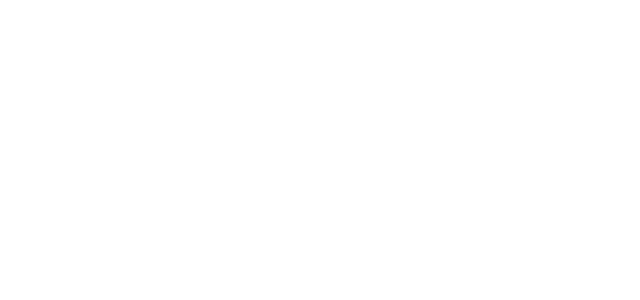
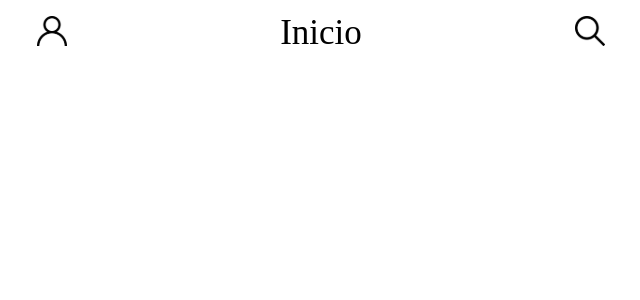
Before and after one commit to tryber/sd-04-recipes-app-13, a React (Create React App) app: page / in a window 1280 px wide. Shown: the top 300 px of the page, without its empty margins (318-958 px from the left). Built offline with nearby package versions, Linux system fonts and the light colour scheme.

Commit message:
CSS Basic

```diff
--- a/src/App.js
+++ b/src/App.js
@@ -1,9 +1,11 @@
 import React from 'react';
+import Header from './components/Header/Header';
 // import { Switch, Route } from 'react-router-dom';
 
 function App() {
   return (
     <div>
+      <Header title="Inicio" search />
       {/* <Switch>
         <Route exact path="/" component={LoginScreen} />
         <Route exact path="/comidas" component={FoodScreen} />
--- a/src/components/Header/Header.js
+++ b/src/components/Header/Header.js
@@ -4,6 +4,7 @@ import { Redirect } from 'react-router-dom';
 import Icons from '../Icons';
 import ProfileIcon from '../../images/profileIcon.svg';
 import SearchIcon from '../../images/searchIcon.svg';
+import './styles.css';
 
 const Header = ({ title, search }) => {
   const profileBtn = () => <Redirect to="/perfil" />;
@@ -15,12 +16,11 @@ const Header = ({ title, search }) => {
 
   return (
     <header>
-      <div>
       <Icons
         testid="profile-top-btn"
         src={ProfileIcon}
         alt="Ícone do Perfil"
-          onClick={profileBtn}
+        onClick={profileBtn()}
       />
       <h1 data-testid="page-title">{title}</h1>
       {search ? (
@@ -30,8 +30,9 @@ const Header = ({ title, search }) => {
           alt="Ícone de Pesquisa"
           onClick={searchBtn}
         />
-        ) : null}
-      </div>
+      ) : (
+        <div />
+      )}
     </header>
   );
 };
--- /dev/null
+++ b/src/components/Header/styles.css
@@ -0,0 +1,23 @@
+header {
+  display: flex;
+  justify-content: space-between;
+  align-items: center;
+  margin-top: 15rem;
+}
+
+header h1 {
+  flex-grow: 3;
+  font-size: 35rem;
+  text-align: center;
+}
+
+header h1 ~ div {
+  width: 62rem;
+}
+
+header button {
+  padding: 0 15rem;
+  background: none;
+  border: none;
+  cursor: pointer;
+}
--- a/src/components/Icons.js
+++ b/src/components/Icons.js
@@ -1,12 +1,12 @@
 import React from 'react';
 import PropTypes from 'prop-types';
 
-const Icons = ({
-  testId, src, alt, onClick,
-}) => (
-  <button type="button" data-testid={testId} onClick={onClick}>
-    <img src={src} alt={alt} />
-  </button>
+const Icons = ({ testId, src, alt, onClick }) => (
+  <div>
+    <button type="button" submit data-testid={testId} onClick={onClick}>
+      <img src={src} alt={alt} />
+    </button>
+  </div>
 );
 
 Icons.propTypes = {
--- a/src/index.css
+++ /dev/null
@@ -1,13 +0,0 @@
-body {
-  margin: 0;
-  font-family: -apple-system, BlinkMacSystemFont, 'Segoe UI', 'Roboto', 'Oxygen',
-    'Ubuntu', 'Cantarell', 'Fira Sans', 'Droid Sans', 'Helvetica Neue',
-    sans-serif;
-  -webkit-font-smoothing: antialiased;
-  -moz-osx-font-smoothing: grayscale;
-}
-
-code {
-  font-family: source-code-pro, Menlo, Monaco, Consolas, 'Courier New',
-    monospace;
-}
--- a/src/index.js
+++ b/src/index.js
@@ -1,7 +1,7 @@
 import React from 'react';
 import { BrowserRouter } from 'react-router-dom';
 import ReactDOM from 'react-dom';
-import './index.css';
+import './styles/reset.css';
 import App from './App';
 import * as serviceWorker from './serviceWorker';
 
--- /dev/null
+++ b/src/styles/reset.css
@@ -0,0 +1,138 @@
+/* http://meyerweb.com/eric/tools/css/reset/
+   v2.0 | 20110126
+   License: none (public domain)
+*/
+
+html,
+body,
+div,
+span,
+applet,
+object,
+iframe,
+h1,
+h2,
+h3,
+h4,
+h5,
+h6,
+p,
+blockquote,
+pre,
+a,
+abbr,
+acronym,
+address,
+big,
+cite,
+code,
+del,
+dfn,
+em,
+img,
+ins,
+kbd,
+q,
+s,
+samp,
+small,
+strike,
+strong,
+sub,
+sup,
+tt,
+var,
+b,
+u,
+i,
+center,
+dl,
+dt,
+dd,
+ol,
+ul,
+li,
+fieldset,
+form,
+label,
+legend,
+table,
+caption,
+tbody,
+tfoot,
+thead,
+tr,
+th,
+td,
+article,
+aside,
+canvas,
+details,
+embed,
+figure,
+figcaption,
+footer,
+header,
+hgroup,
+menu,
+nav,
+output,
+ruby,
+section,
+summary,
+time,
+mark,
+audio,
+video {
+  margin: 0;
+  padding: 0;
+  border: 0;
+  font-size: 100%;
+  font: inherit;
+  vertical-align: baseline;
+}
+/* HTML5 display-role reset for older browsers */
+article,
+aside,
+details,
+figcaption,
+figure,
+footer,
+header,
+hgroup,
+menu,
+nav,
+section {
+  display: block;
+}
+body {
+  line-height: 1;
+}
+ol,
+ul {
+  list-style: none;
+}
+blockquote,
+q {
+  quotes: none;
+}
+blockquote:before,
+blockquote:after,
+q:before,
+q:after {
+  content: '';
+  content: none;
+}
+table {
+  border-collapse: collapse;
+  border-spacing: 0;
+}
+
+html,
+body {
+  margin: auto;
+  font-size: 1px;
+  min-width: 320px;
+  max-width: 600px;
+  height: 100vh;
+}
```
Also changed, not shown: src/App.css (deleted, +0 -62 lines), 1 other file (tests, documents, lock files or other folders). Lines whose indentation alone changed are shown as unchanged.
